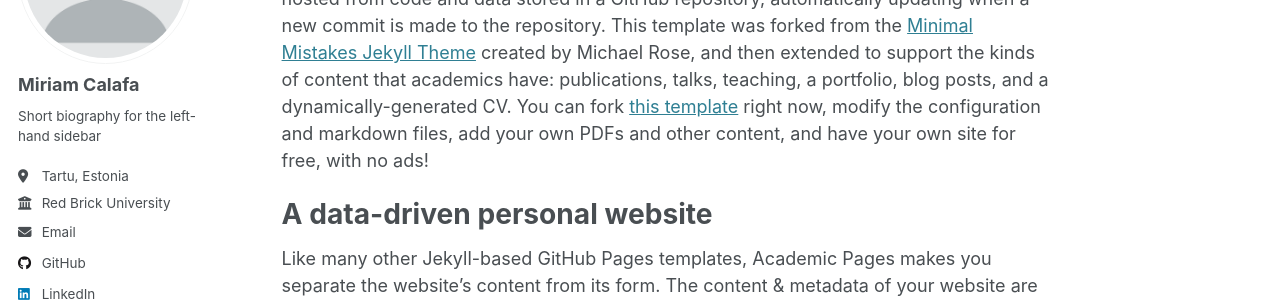
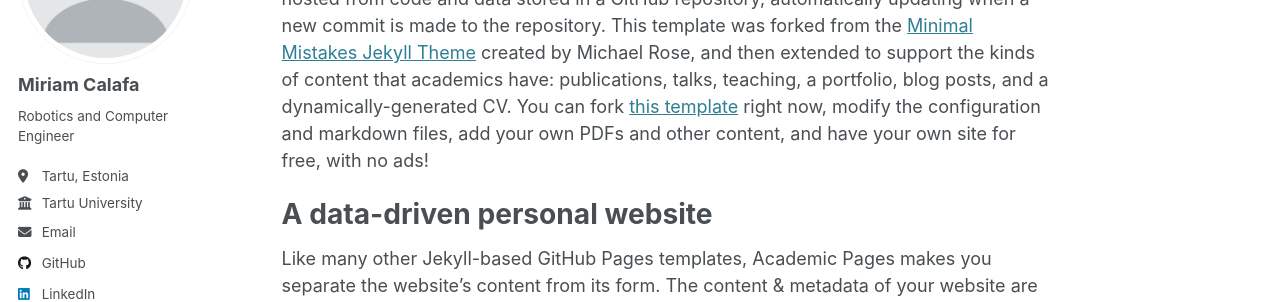
Before and after one commit to MiriamCalafa/MiriamCalafa.github.io, a Jekyll site: the page built from _pages/about.md, in a window 1280 px wide. Shown: the part 217-519 px from the top of the page. Built offline with Jekyll 4.4.1, drawn with Linux system fonts in a browser that asks for light colours.

Commit message:
Update _config.yml

```diff
--- a/_config.yml
+++ b/_config.yml
@@ -25,9 +25,9 @@ author:
   avatar           : "profile.png"
   name             : "Miriam Calafa"
   pronouns         : # example: "she/her"
-  bio              : "Short biography for the left-hand sidebar"
+  bio              : "Robotics and Computer Engineer"
   location         : "Tartu, Estonia"
-  employer         : "Red Brick University"
+  employer         : "Tartu University"
   uri              : # URL
   email            : "Miriamcalafa00@gmail.com"
 
@@ -59,7 +59,7 @@ author:
   keybase          : # Username
   instagram        : # Username
   lastfm           : # Username
-  linkedin         : Miriam Calafa'
+  linkedin         : https://www.linkedin.com/in/miriam-calafa-b77a31213/
   mastodon         : # URL
   medium           : # URL
   pinterest        : # Username
```
